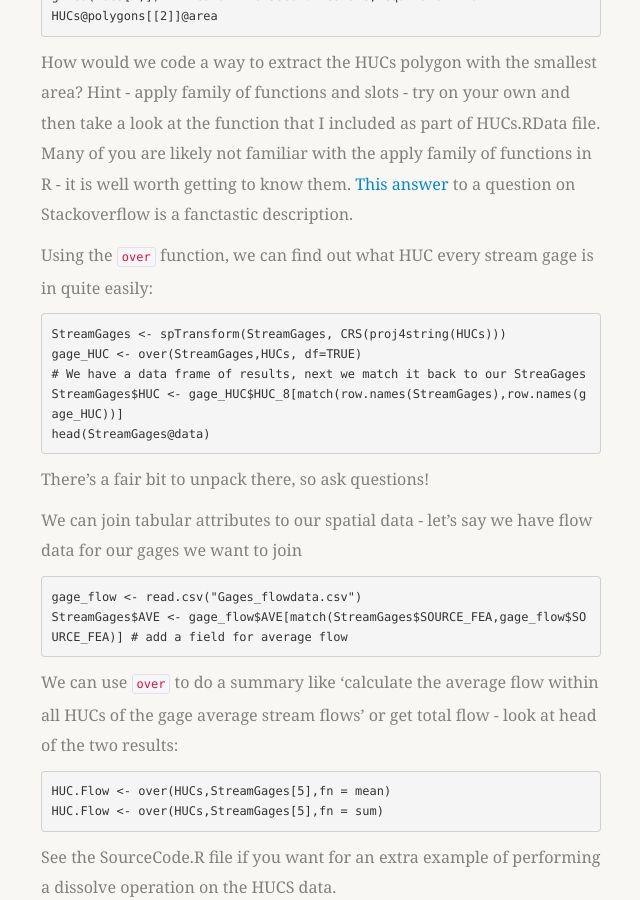
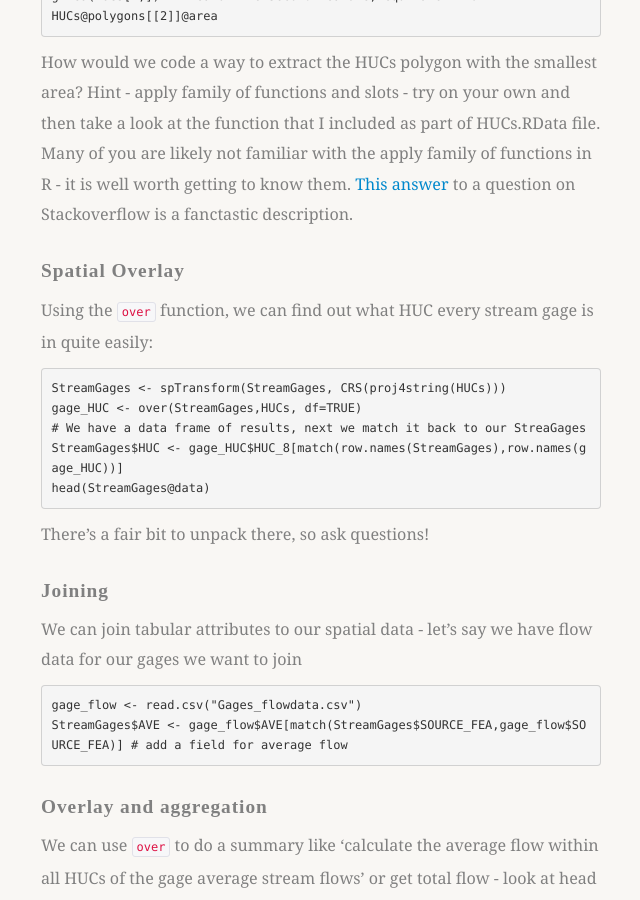
Before and after one commit to mhweber/AWRA_GIS_R_Workshop, a Jekyll site: the page built from _posts/2018-04-22-04-Spatial-Data-In-R-sp.md, in a window 1280 px wide and 900 px high, scrolled down 19029 px. Shown: the whole window, without its empty margins (389-1029 px from the left). Built offline with Jekyll 4.4.1, drawn with Linux system fonts in a browser that asks for light colours; nearby versions of some CDN libraries; some web fonts are replaced; library files that are not in the unit come from our copies.

Commit message:
Add a few headers

````diff
--- a/_posts/2018-04-22-04-Spatial-Data-In-R-sp.md
+++ b/_posts/2018-04-22-04-Spatial-Data-In-R-sp.md
@@ -554,10 +554,11 @@ HUCs@polygons[[1]]@area
 gArea(HUCs[2,]) # Area of the second feature, equivalent to:
 HUCs@polygons[[2]]@area
 ```
+
 How would we code a way to extract the HUCs polygon with the smallest area?
 Hint - apply family of functions and slots - try on your own and then take a look at the function that I included as part of HUCs.RData file. Many of you are likely not familiar with the apply family of functions in R - it is well worth getting to know them.  [This answer](https://stackoverflow.com/questions/3505701/grouping-functions-tapply-by-aggregate-and-the-apply-family) to a question on Stackoverflow is a fanctastic description.
 
-
+### Spatial Overlay
 Using the `over` function, we can find out what HUC every stream gage is in quite easily:
 
 ```r
@@ -570,12 +571,14 @@ head(StreamGages@data)
 
 There's a fair bit to unpack there, so ask questions!
 
+### Joining
 We can join tabular attributes to our spatial data - let's say we have flow data for our gages we want to join
 ```r
 gage_flow <- read.csv("Gages_flowdata.csv")
 StreamGages$AVE <- gage_flow$AVE[match(StreamGages$SOURCE_FEA,gage_flow$SOURCE_FEA)] # add a field for average flow
 ```
 
+### Overlay and aggregation
 We can use `over` to do a summary like 'calculate the average flow within all HUCs of the gage average stream flows' or get total flow - look at head of the two results:
 ```r
 HUC.Flow <- over(HUCs,StreamGages[5],fn = mean)
````
